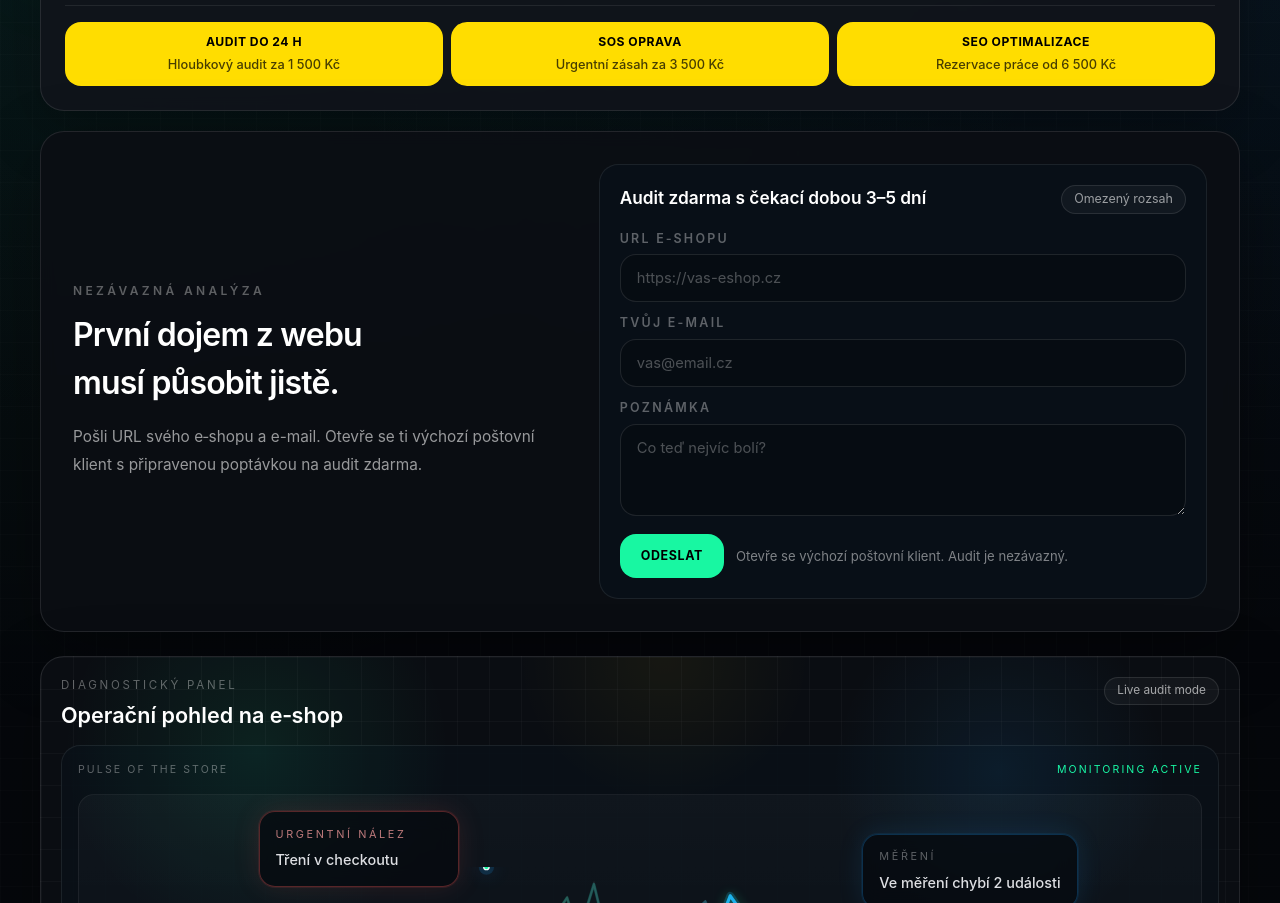
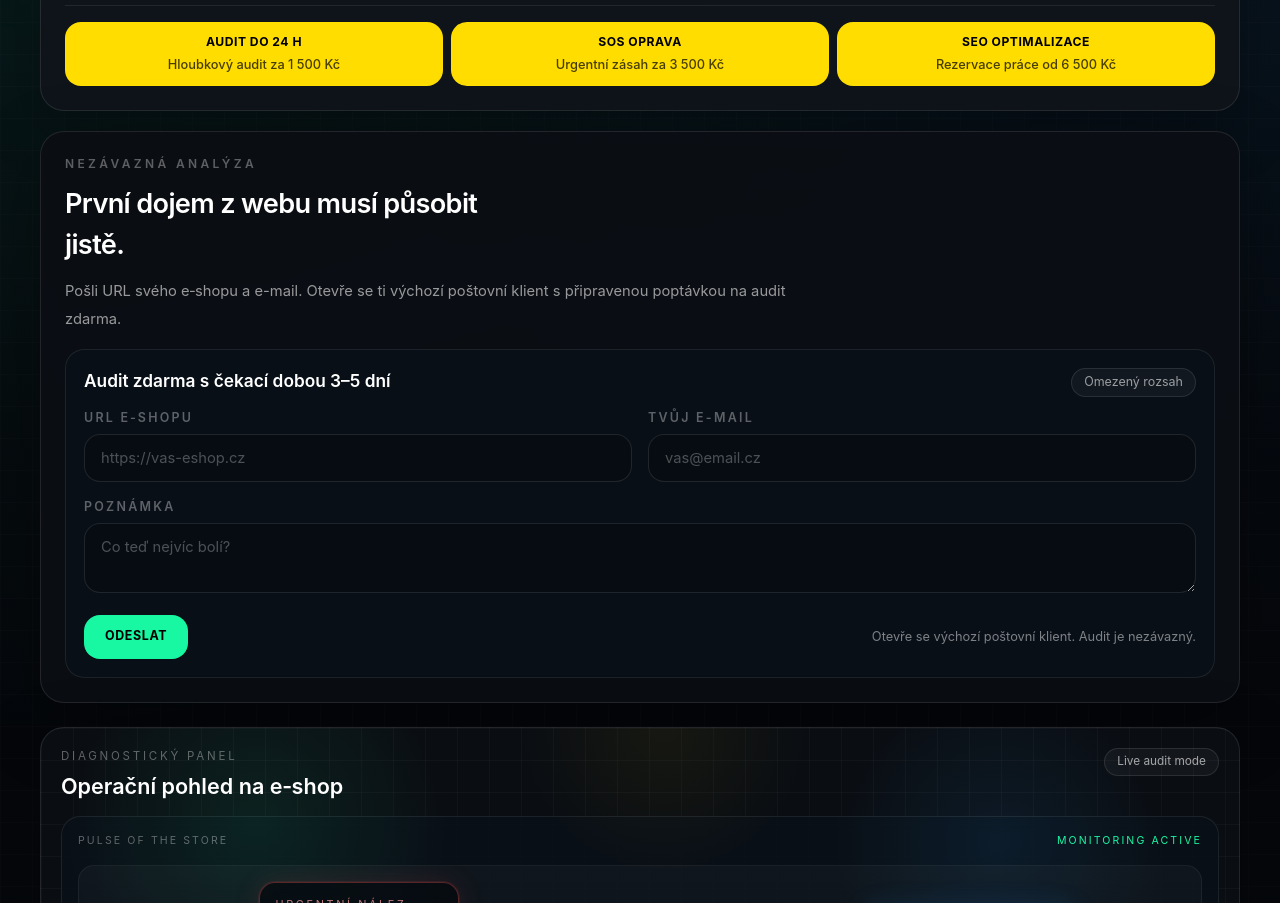
Before and after one commit to lb-ship-it/e-shop-medic, an Astro site: page / in a window 1280 px wide. Shown: the part 460-1363 px from the top of the page. Built offline with nearby package versions, Linux system fonts and the light colour scheme; Astro itself is replaced by a stand-in of ours.

Commit message:
Flatten free audit lead panel

```diff
--- a/src/pages/index.astro
+++ b/src/pages/index.astro
@@ -61,20 +61,20 @@ const diagnosticPulsePath = "M0 50 H54 L72 50 L84 32 L96 70 L112 18 L128 84 L144
         </div>
       </div>
 
-      <div class="mt-5 panel-strong p-4 md:p-8">
-        <div class="grid gap-5 lg:grid-cols-[0.9fr_1.1fr] lg:items-center lg:gap-7">
-          <div>
+      <div class="mt-5 panel-strong p-4 md:p-6">
+        <div class="grid gap-4">
+          <div class="max-w-4xl">
             <p class="eyebrow">Nezávazná analýza</p>
-            <h2 class="mt-3 max-w-[15ch] text-[1.4rem] font-semibold tracking-tight text-white md:text-[2rem]">
+            <h2 class="mt-3 max-w-[18ch] text-[1.2rem] font-semibold tracking-tight text-white md:max-w-[24ch] md:text-[1.7rem]">
               První dojem z webu musí působit jistě.
             </h2>
-            <p class="mt-4 max-w-xl text-[0.9rem] leading-6 text-white/58 md:text-[0.96rem] md:leading-7">
+            <p class="mt-3 max-w-3xl text-[0.86rem] leading-6 text-white/58 md:text-[0.92rem] md:leading-7">
               Pošli URL svého e‑shopu a e-mail. Otevře se ti výchozí poštovní klient s připravenou poptávkou na audit zdarma.
             </p>
           </div>
 
-          <div id="audit-zdarma-form" class="rounded-[1.2rem] border border-white/8 bg-[color:var(--bg-soft)]/88 p-4 md:p-5">
-            <div class="mb-4 flex flex-wrap items-start justify-between gap-3">
+          <div id="audit-zdarma-form" class="rounded-[1.2rem] border border-white/8 bg-[color:var(--bg-soft)]/88 p-4 md:p-4.5">
+            <div class="mb-3 flex flex-wrap items-start justify-between gap-3">
               <div>
                 <p class="text-[1rem] font-semibold text-white md:text-[1.08rem]">
                   Audit zdarma s čekací dobou 3–5 dní
@@ -85,7 +85,7 @@ const diagnosticPulsePath = "M0 50 H54 L72 50 L84 32 L96 70 L112 18 L128 84 L144
               </div>
             </div>
 
-            <form id="free-audit-form" data-recipient={site.contact.email} class="space-y-3" novalidate>
+            <form id="free-audit-form" data-recipient={site.contact.email} class="grid gap-3 md:grid-cols-2 md:gap-4" novalidate>
               <label class="block">
                 <span class="mb-1.5 block text-[0.78rem] font-semibold uppercase tracking-[0.18em] text-white/35">URL e‑shopu</span>
                 <input
@@ -111,24 +111,24 @@ const diagnosticPulsePath = "M0 50 H54 L72 50 L84 32 L96 70 L112 18 L128 84 L144
                   class="form-field"
                 />
               </label>
-              <label class="block">
+              <label class="block md:col-span-2">
                 <span class="mb-1.5 block text-[0.78rem] font-semibold uppercase tracking-[0.18em] text-white/35">Poznámka</span>
                 <textarea
                   id="free-audit-note"
                   name="Poznámka"
-                  rows="3"
+                  rows="2"
                   placeholder="Co teď nejvíc bolí?"
                   class="form-field"
                 ></textarea>
               </label>
 
-              <div id="free-audit-message" class="form-alert" role="alert" aria-live="polite"></div>
+              <div id="free-audit-message" class="form-alert md:col-span-2" role="alert" aria-live="polite"></div>
 
-              <div class="flex flex-col gap-3 md:flex-row md:items-center">
-                <button type="submit" class="cta-green min-h-11 w-full md:w-auto">ODESLAT</button>
-                <p class="text-[0.82rem] leading-5 text-white/48">
+              <div class="flex flex-col gap-3 md:col-span-2 md:flex-row md:items-center md:justify-between">
+                <p class="text-[0.8rem] leading-5 text-white/48 md:order-2">
                   Otevře se výchozí poštovní klient. Audit je nezávazný.
                 </p>
+                <button type="submit" class="cta-green min-h-11 w-full md:order-1 md:w-auto">ODESLAT</button>
               </div>
             </form>
           </div>
```
